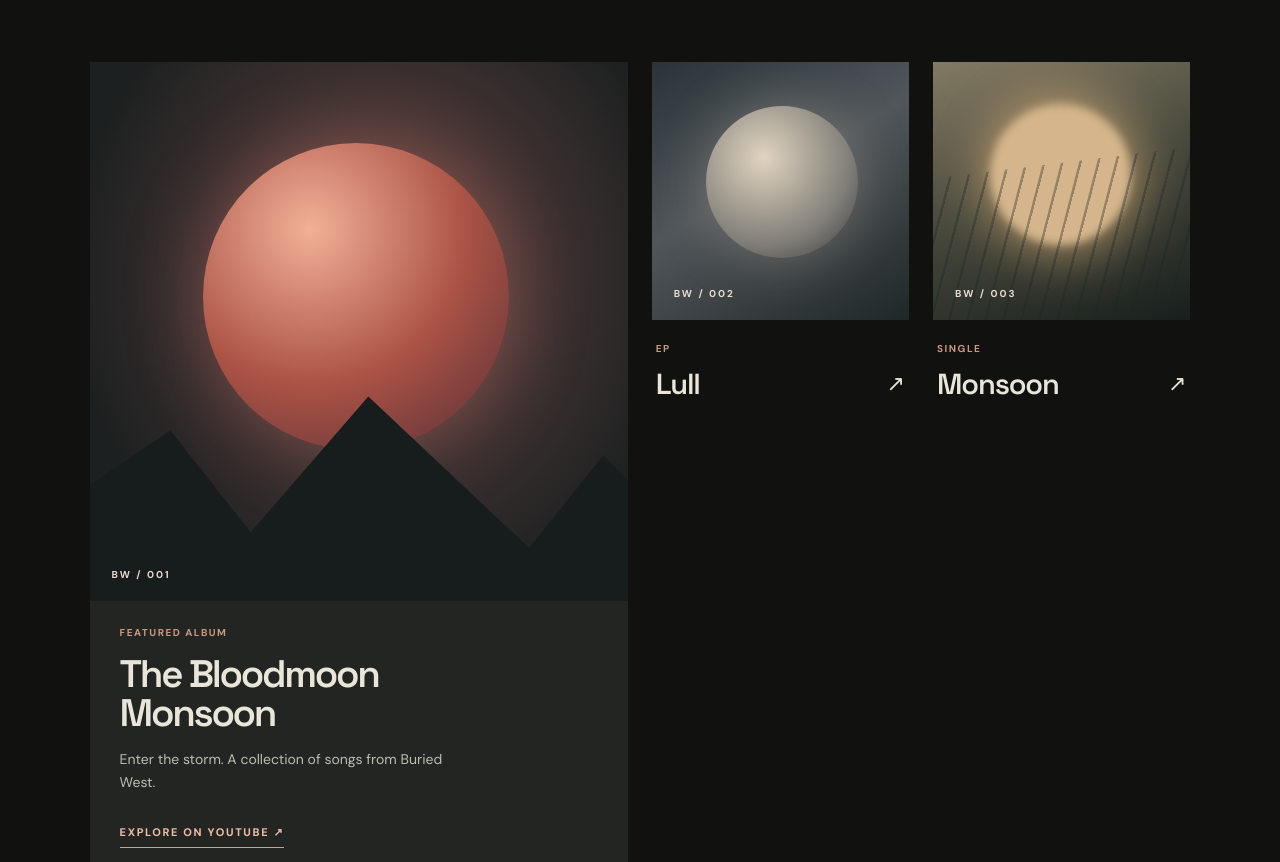
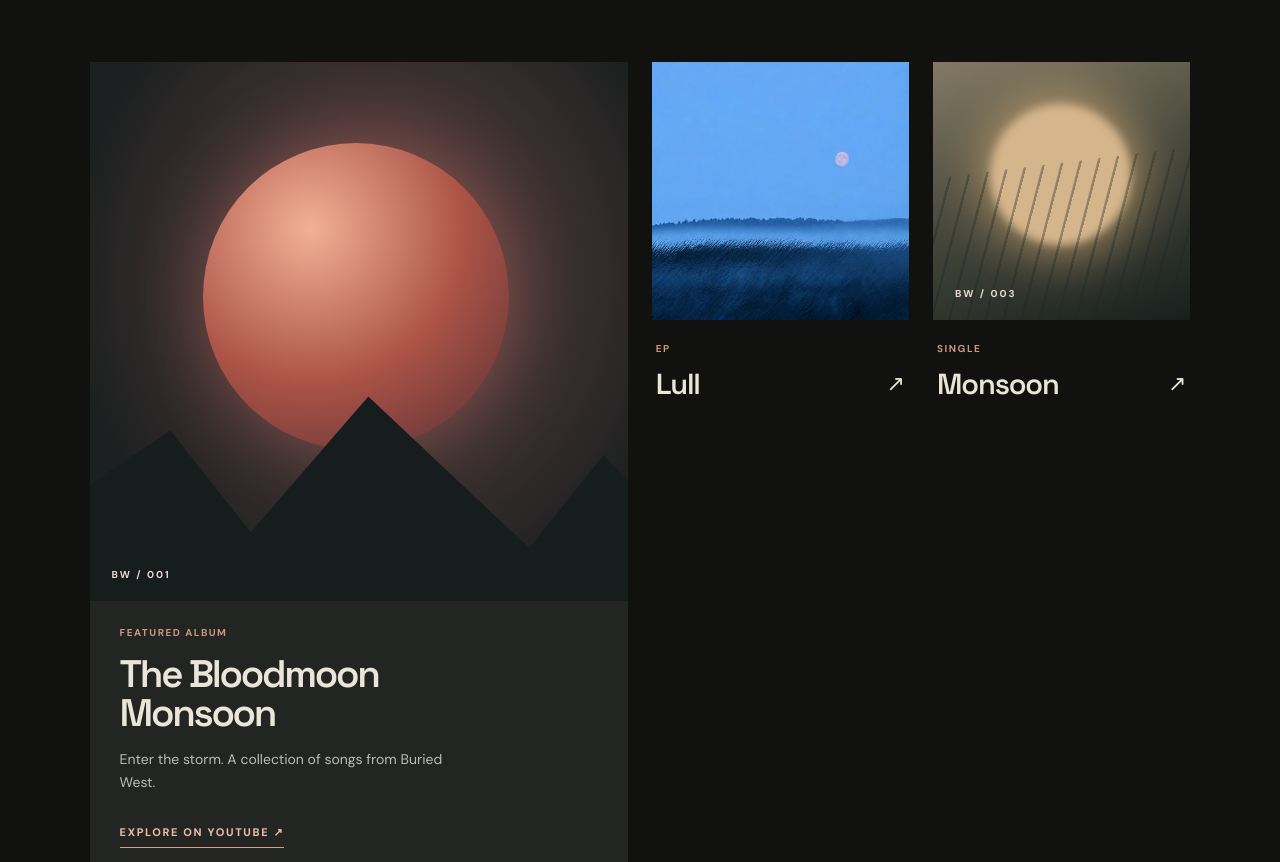
Before and after one commit to buriedwestmusic-dev/buriedwest-website, a plain HTML site: page index.html in a window 1280 px wide. Shown: the part 1201-2063 px from the top of the page. Drawn offline with Linux system fonts and the light colour scheme.

Commit message:
Add official Lull EP artwork

```diff
--- a/index.html
+++ b/index.html
@@ -53,7 +53,7 @@
           <div class="release-art bloodmoon-art" aria-label="Stylized blood-red moon above mountains, placeholder visual for The Bloodmoon Monsoon"><div class="art-moon"></div><div class="art-ridge"></div><span class="art-stamp">BW / 001</span></div>
           <div class="release-copy"><p class="tag">FEATURED ALBUM</p><h3>The Bloodmoon<br>Monsoon</h3><p>Enter the storm. A collection of songs from Buried West.</p><a class="underlined-link" href="https://www.youtube.com/@buriedwest" target="_blank" rel="noopener noreferrer">EXPLORE ON YOUTUBE ↗</a></div>
         </article>
-        <article class="release release-small"><div class="release-art lull-art"><div class="lull-circle"></div><span class="art-stamp">BW / 002</span></div><div class="small-copy"><p class="tag">EP</p><h3>Lull</h3><a href="https://www.youtube.com/@buriedwest" target="_blank" rel="noopener noreferrer" aria-label="Explore Lull on YouTube">↗</a></div></article>
+        <article class="release release-small"><div class="release-art"><img src="lull-cover.jpg" alt="Lull EP cover by Buried West" width="472" height="472" style="display:block;width:100%;height:100%;object-fit:cover" loading="lazy" /></div><div class="small-copy"><p class="tag">EP</p><h3>Lull</h3><a href="https://www.youtube.com/@buriedwest" target="_blank" rel="noopener noreferrer" aria-label="Explore Lull on YouTube">↗</a></div></article>
         <article class="release release-small"><div class="release-art monsoon-art"><div class="monsoon-sun"></div><span class="art-stamp">BW / 003</span></div><div class="small-copy"><p class="tag">SINGLE</p><h3>Monsoon</h3><a href="https://www.youtube.com/@buriedwest" target="_blank" rel="noopener noreferrer" aria-label="Explore Monsoon on YouTube">↗</a></div></article>
       </div>
       <p class="release-disclaimer">Visual artwork on this temporary site is illustrative. Official cover art and direct streaming links can be added anytime.</p>
```
Also changed, not shown: lull-cover.jpg (added).
